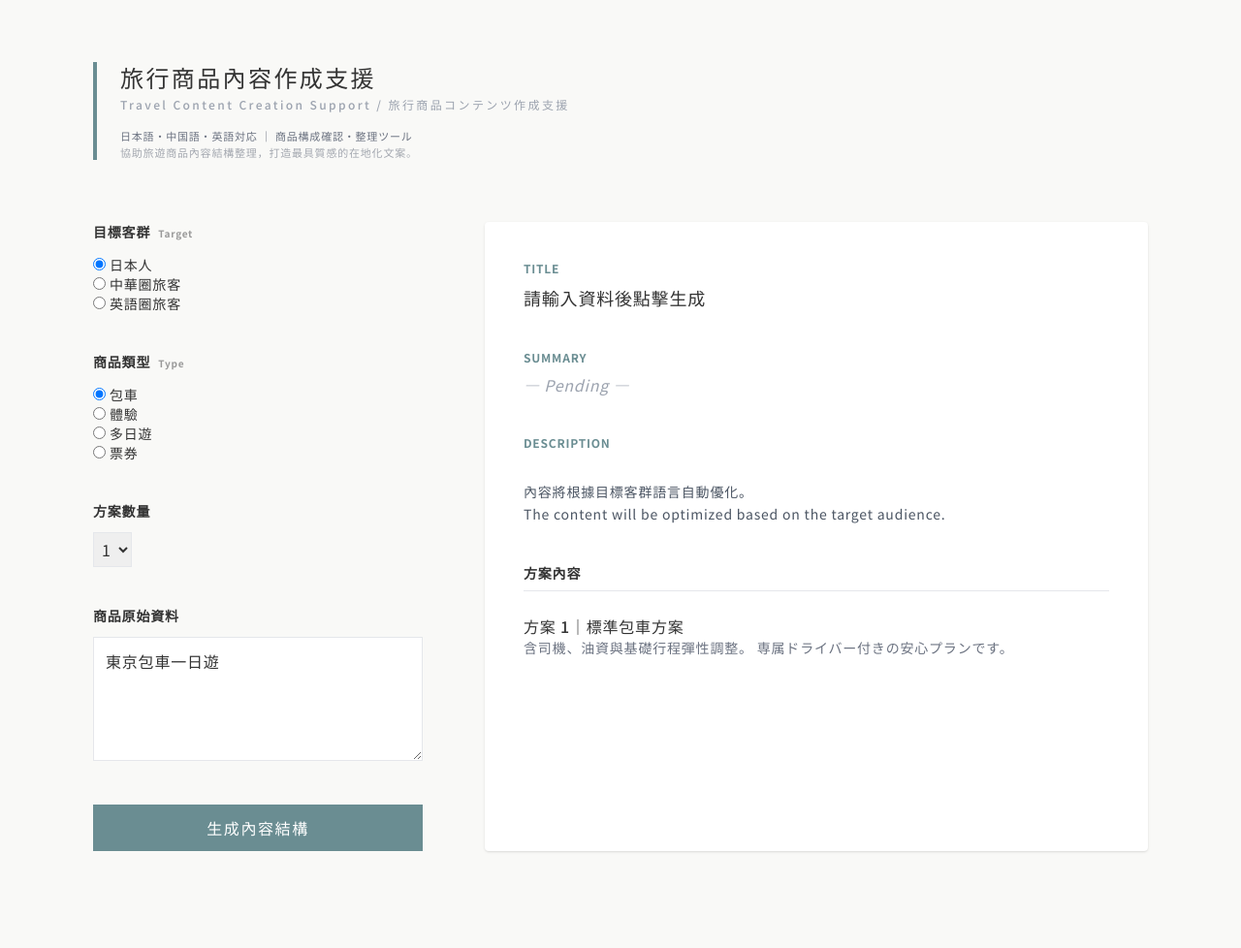
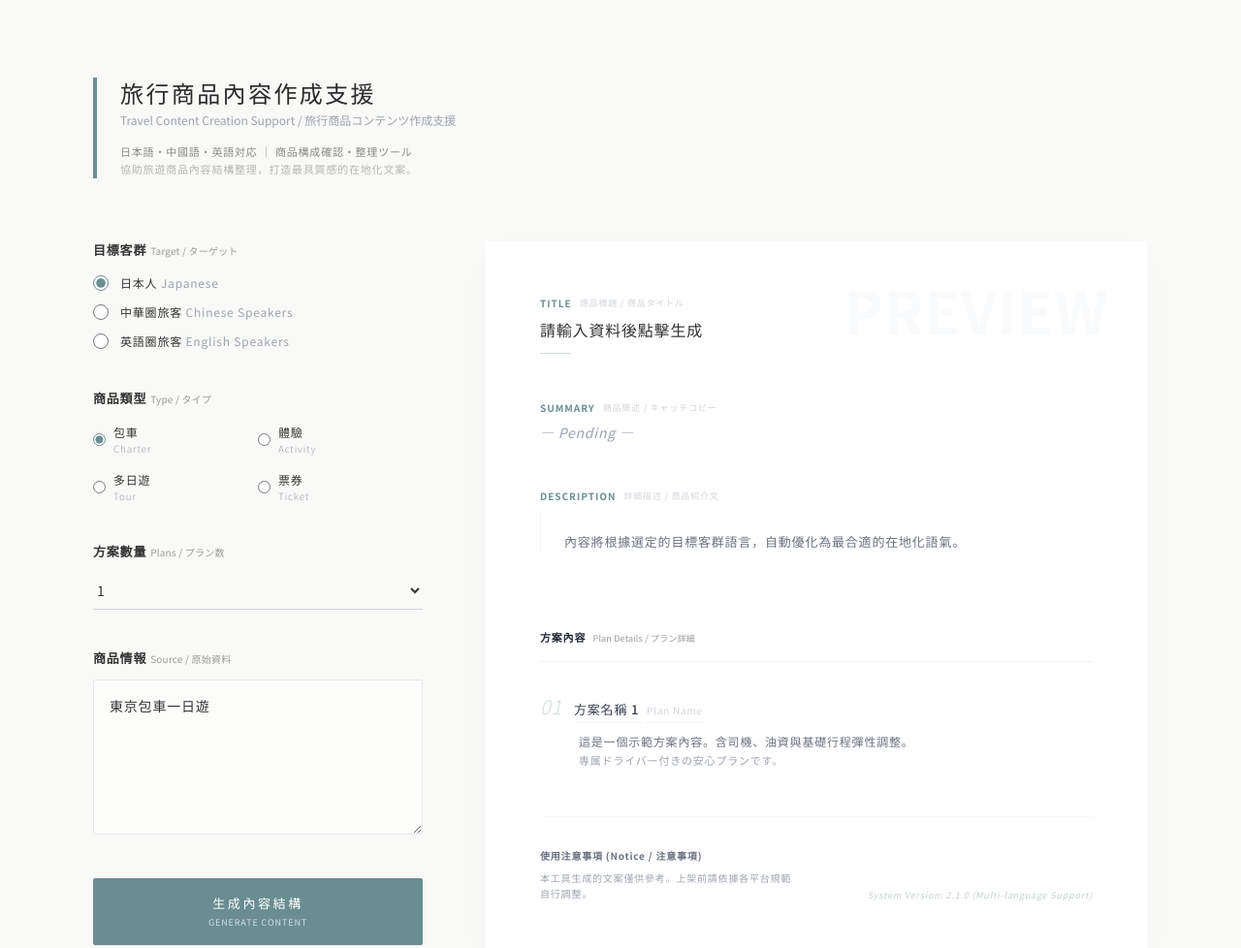
Before and after one commit to lyhs0305-pixel/japan-seo-helper, a plain HTML site: page public/index.html in a window 1280 px wide. Shown: the whole page at 97% size. Before the commit the page ends 942 px from the top, so only its background shows below. Drawn offline with nearby package versions, Linux system fonts and the light colour scheme.

Commit message:
Update index.html

```diff
--- a/public/index.html
+++ b/public/index.html
@@ -17,144 +17,217 @@
     .lang-sub {
       font-size: 10px;
       color: #999;
+      font-weight: 400;
+      letter-spacing: 0.02em;
       margin-left: 4px;
     }
+    textarea:focus, select:focus {
+      border-color: #6A8D92 !important;
+      outline: none;
+    }
+    /* 自定義滾動條讓風格更一致 */
+    ::-webkit-scrollbar { width: 6px; }
+    ::-webkit-scrollbar-track { background: #F1F1F1; }
+    ::-webkit-scrollbar-thumb { background: #6A8D92; border-radius: 10px; }
   </style>
 </head>
 
 <body class="min-h-screen">
 
-<main class="max-w-6xl mx-auto px-8 py-16">
+  <main class="max-w-6xl mx-auto px-8 py-12 md:py-20">
 
-  <!-- Header -->
     <header class="mb-16 border-l-4 border-[#6A8D92] pl-6">
-    <h1 class="text-2xl font-medium tracking-widest">
+      <h1 class="text-2xl font-medium tracking-widest text-[#2B2B2B]">
         旅行商品內容作成支援
-      <span class="block text-xs text-gray-400 mt-1">
+        <span class="block text-xs font-normal text-gray-400 mt-1 tracking-normal">
           Travel Content Creation Support / 旅行商品コンテンツ作成支援
         </span>
       </h1>
-    <p class="text-[11px] text-gray-500 mt-4">
-      日本語・中国語・英語対応 ｜ 商品構成確認・整理ツール<br>
+      <p class="text-[11px] text-[#888] mt-4 leading-relaxed">
+        日本語・中國語・英語対応 ｜ 商品構成確認・整理ツール<br>
         <span class="opacity-60">協助旅遊商品內容結構整理，打造最具質感的在地化文案。</span>
       </p>
     </header>
 
     <div class="grid grid-cols-1 lg:grid-cols-[340px_1fr] gap-16">
 
-    <!-- LEFT -->
       <section class="space-y-10">
 
         <div>
-        <p class="text-sm font-bold mb-3">目標客群 <span class="lang-sub">Target</span></p>
-        <label class="block text-sm"><input type="radio" name="market" checked> 日本人</label>
-        <label class="block text-sm"><input type="radio" name="market"> 中華圈旅客</label>
-        <label class="block text-sm"><input type="radio" name="market"> 英語圈旅客</label>
+          <p class="text-[13px] font-bold mb-4 flex items-baseline">
+            目標客群 <span class="lang-sub">Target / ターゲット</span>
+          </p>
+          <div class="space-y-3 text-[12px]">
+            <label class="flex items-center gap-3 cursor-pointer group">
+              <input type="radio" name="market" class="w-4 h-4 accent-[#6A8D92]" checked />
+              <span class="group-hover:text-[#6A8D92]">日本人 <span class="text-gray-400">Japanese</span></span>
+            </label>
+            <label class="flex items-center gap-3 cursor-pointer group">
+              <input type="radio" name="market" class="w-4 h-4 accent-[#6A8D92]" />
+              <span class="group-hover:text-[#6A8D92]">中華圈旅客 <span class="text-gray-400">Chinese Speakers</span></span>
+            </label>
+            <label class="flex items-center gap-3 cursor-pointer group">
+              <input type="radio" name="market" class="w-4 h-4 accent-[#6A8D92]" />
+              <span class="group-hover:text-[#6A8D92]">英語圈旅客 <span class="text-gray-400">English Speakers</span></span>
+            </label>
+          </div>
         </div>
 
         <div>
-        <p class="text-sm font-bold mb-3">商品類型 <span class="lang-sub">Type</span></p>
-        <label class="block text-sm"><input type="radio" name="type" checked> 包車</label>
-        <label class="block text-sm"><input type="radio" name="type"> 體驗</label>
-        <label class="block text-sm"><input type="radio" name="type"> 多日遊</label>
-        <label class="block text-sm"><input type="radio" name="type"> 票券</label>
+          <p class="text-[13px] font-bold mb-4 flex items-baseline">
+            商品類型 <span class="lang-sub">Type / タイプ</span>
+          </p>
+          <div class="grid grid-cols-2 gap-y-4 text-[12px]">
+            <label class="flex items-center gap-2 cursor-pointer group">
+              <input type="radio" name="type" checked class="accent-[#6A8D92]"/>
+              <span class="group-hover:text-[#6A8D92]">包車 <span class="block text-[10px] text-gray-400 font-light">Charter</span></span>
+            </label>
+            <label class="flex items-center gap-2 cursor-pointer group">
+              <input type="radio" name="type" class="accent-[#6A8D92]"/>
+              <span class="group-hover:text-[#6A8D92]">體驗 <span class="block text-[10px] text-gray-400 font-light">Activity</span></span>
+            </label>
+            <label class="flex items-center gap-2 cursor-pointer group">
+              <input type="radio" name="type" class="accent-[#6A8D92]"/>
+              <span class="group-hover:text-[#6A8D92]">多日遊 <span class="block text-[10px] text-gray-400 font-light">Tour</span></span>
+            </label>
+            <label class="flex items-center gap-2 cursor-pointer group">
+              <input type="radio" name="type" class="accent-[#6A8D92]"/>
+              <span class="group-hover:text-[#6A8D92]">票券 <span class="block text-[10px] text-gray-400 font-light">Ticket</span></span>
+            </label>
+          </div>
         </div>
 
         <div>
-        <p class="text-sm font-bold mb-3">方案數量</p>
-        <select id="planCount" class="border p-1">
+          <p class="text-[13px] font-bold mb-3 flex items-baseline">
+            方案數量 <span class="lang-sub">Plans / プラン数</span>
+          </p>
+          <select id="planCount" class="w-full border-b border-gray-300 bg-transparent text-sm py-2 focus:border-[#6A8D92]">
             <option value="1">1</option>
             <option value="2">2</option>
             <option value="3">3</option>
+            <option value="4">4</option>
+            <option value="5">5</option>
+            <option value="6">6</option>
           </select>
         </div>
 
         <div>
-        <p class="text-sm font-bold mb-3">商品原始資料</p>
-        <textarea id="sourceText" class="w-full h-32 border p-3">東京包車一日遊</textarea>
+          <p class="text-[13px] font-bold mb-3 flex items-baseline">
+            商品情報 <span class="lang-sub">Source / 原始資料</span>
+          </p>
+          <textarea
+            id="sourceText"
+            class="w-full h-40 border border-gray-200 bg-white/60 text-sm p-4 rounded-sm placeholder:text-gray-300"
+            placeholder="請輸入商品原始資料..."
+          >東京包車一日遊</textarea>
         </div>
 
         <button
           id="generateBtn"
-        class="w-full bg-[#6A8D92] text-white py-3 tracking-widest">
+          class="w-full bg-[#6A8D92] text-white text-[13px] tracking-[0.2em] py-4 rounded-sm hover:bg-[#5A7D82] transition-all shadow-sm active:scale-[0.98]"
+        >
           生成內容結構
+          <span class="block text-[9px] opacity-70 tracking-widest mt-1">GENERATE CONTENT</span>
         </button>
 
       </section>
 
-    <!-- RIGHT -->
-    <section class="bg-white p-10 shadow rounded relative">
+      <section class="bg-white p-10 md:p-14 shadow-[0_10px_50px_-15px_rgba(0,0,0,0.04)] rounded-sm border border-gray-50 relative">
 
-      <div class="space-y-10">
+        <div class="absolute top-10 right-10 text-gray-50 font-bold text-6xl pointer-events-none uppercase select-none">
+          Preview
+        </div>
+
+        <div class="relative space-y-12">
+          <div>
+            <div class="flex items-center gap-2 mb-2">
+              <p class="text-[10px] text-[#6A8D92] font-bold tracking-widest">TITLE</p>
+              <span class="text-[9px] text-gray-300">商品標題 / 商品タイトル</span>
+            </div>
+            <p data-title class="text-base font-medium">請輸入資料後點擊生成</p>
+            <div class="w-8 h-[1px] bg-[#6A8D92]/30 mt-3"></div>
+          </div>
 
           <div>
-          <p class="text-xs font-bold text-[#6A8D92]">TITLE</p>
-          <p data-title class="text-lg font-medium mt-2">
-            請輸入資料後點擊生成
+            <div class="flex items-center gap-2 mb-2">
+              <p class="text-[10px] text-[#6A8D92] font-bold tracking-widest">SUMMARY</p>
+              <span class="text-[9px] text-gray-300">商品簡述 / キャッチコピー</span>
+            </div>
+            <p data-summary class="text-sm text-gray-400 italic">— Pending —</p>
+          </div>
+
+          <div>
+            <div class="flex items-center gap-2 mb-2">
+              <p class="text-[10px] text-[#6A8D92] font-bold tracking-widest">DESCRIPTION</p>
+              <span class="text-[9px] text-gray-300">詳細描述 / 商品紹介文</span>
+            </div>
+            <p data-description class="text-[13px] text-gray-500 leading-relaxed whitespace-pre-line border-l border-gray-100 pl-6">
+                內容將根據選定的目標客群語言，自動優化為最合適的在地化語氣。
             </p>
           </div>
 
-        <div>
-          <p class="text-xs font-bold text-[#6A8D92]">SUMMARY</p>
-          <p data-summary class="italic text-gray-400 mt-2">
-            — Pending —
+          <div class="pt-8">
+            <p class="text-[11px] font-bold text-gray-800 mb-8 border-b border-gray-100 pb-4">
+              方案內容 <span class="lang-sub text-[9px]">Plan Details / プラン詳細</span>
             </p>
+            <div id="planContainer" class="grid grid-cols-1 gap-10"></div>
           </div>
 
+          <footer class="mt-20 pt-8 border-t border-gray-50 grid grid-cols-1 md:grid-cols-2 gap-8 text-[10px] text-gray-400">
             <div>
-          <p class="text-xs font-bold text-[#6A8D92]">DESCRIPTION</p>
-          <p data-description class="text-sm text-gray-600 leading-relaxed whitespace-pre-line mt-2">
-            內容將根據目標客群語言自動優化。
-            The content will be optimized based on the target audience.
-          </p>
+              <p class="font-bold text-gray-500 mb-2">使用注意事項 (Notice / 注意事項)</p>
+              <p class="leading-relaxed">本工具生成的文案僅供參考。上架前請依據各平台規範自行調整。</p>
             </div>
-
-        <div>
-          <p class="font-bold text-sm border-b pb-2">方案內容</p>
-          <div id="planContainer" class="space-y-6 mt-6"></div>
+            <div class="md:text-right self-end">
+              <p class="italic text-[#6A8D92]/40 text-[9px]">System Version: 2.1.0 (Multi-language Support)</p>
             </div>
-
+          </footer>
         </div>
 
       </section>
 
     </div>
-
   </main>
 
   <script>
     const planContainer = document.getElementById("planContainer");
     const planSelect = document.getElementById("planCount");
-  const btn = document.getElementById("generateBtn");
+    const generateBtn = document.getElementById("generateBtn");
 
     function renderPlans(count) {
       planContainer.innerHTML = "";
       for (let i = 1; i <= count; i++) {
         planContainer.innerHTML += `
-        <div>
-          <p class="font-medium">方案 ${i}｜標準包車方案</p>
-          <p class="text-sm text-gray-500">
-            含司機、油資與基礎行程彈性調整。
-            専属ドライバー付きの安心プランです。
+          <div class="group">
+            <div class="flex items-baseline gap-3 mb-3">
+                <span class="text-xl font-light text-[#6A8D92]/30 italic">0${i}</span>
+                <p class="text-[13px] font-medium text-gray-700 underline decoration-gray-100 underline-offset-8">
+                    方案名稱 ${i} <span class="text-[10px] text-gray-300 font-normal ml-1">Plan Name</span>
                 </p>
+            </div>
+            <div class="pl-10">
+                <p class="text-[12px] text-gray-500 leading-relaxed">
+                  這是一個示範方案內容。含司機、油資與基礎行程彈性調整。<br>
+                  <span class="text-gray-400 text-[11px]">専属ドライバー付きの安心プランです。</span>
+                </p>
+            </div>
           </div>
         `;
       }
     }
 
+    // 初始渲染
     renderPlans(planSelect.value);
 
+    // 下拉選單更換
     planSelect.addEventListener("change", e => {
       renderPlans(e.target.value);
     });
 
-  btn.addEventListener("click", () => {
-    document.querySelector("[data-title]").innerText =
-      "東京包車一日遊｜專屬司機・自由行程";
-
-    document.querySelector("[data-summary]").innerText =
-      "適合家庭與自由行旅客的彈性包車方案";
-
+    // 模擬生成按鈕
+    generateBtn.addEventListener("click", () => {
+      document.querySelector("[data-title]").innerText = "東京包車一日遊｜專屬司機・自由行程";
+      document.querySelector("[data-summary]").innerText = "適合家庭與自由行旅客的彈性包車方案";
       document.querySelector("[data-description]").innerText =
         "本商品提供東京市區包車服務，可依需求彈性調整行程。\n\n専属ドライバー付きのチャータープランで、快適な東京観光をお楽しみください。";
 
```
Lines whose indentation alone changed are shown as unchanged.
